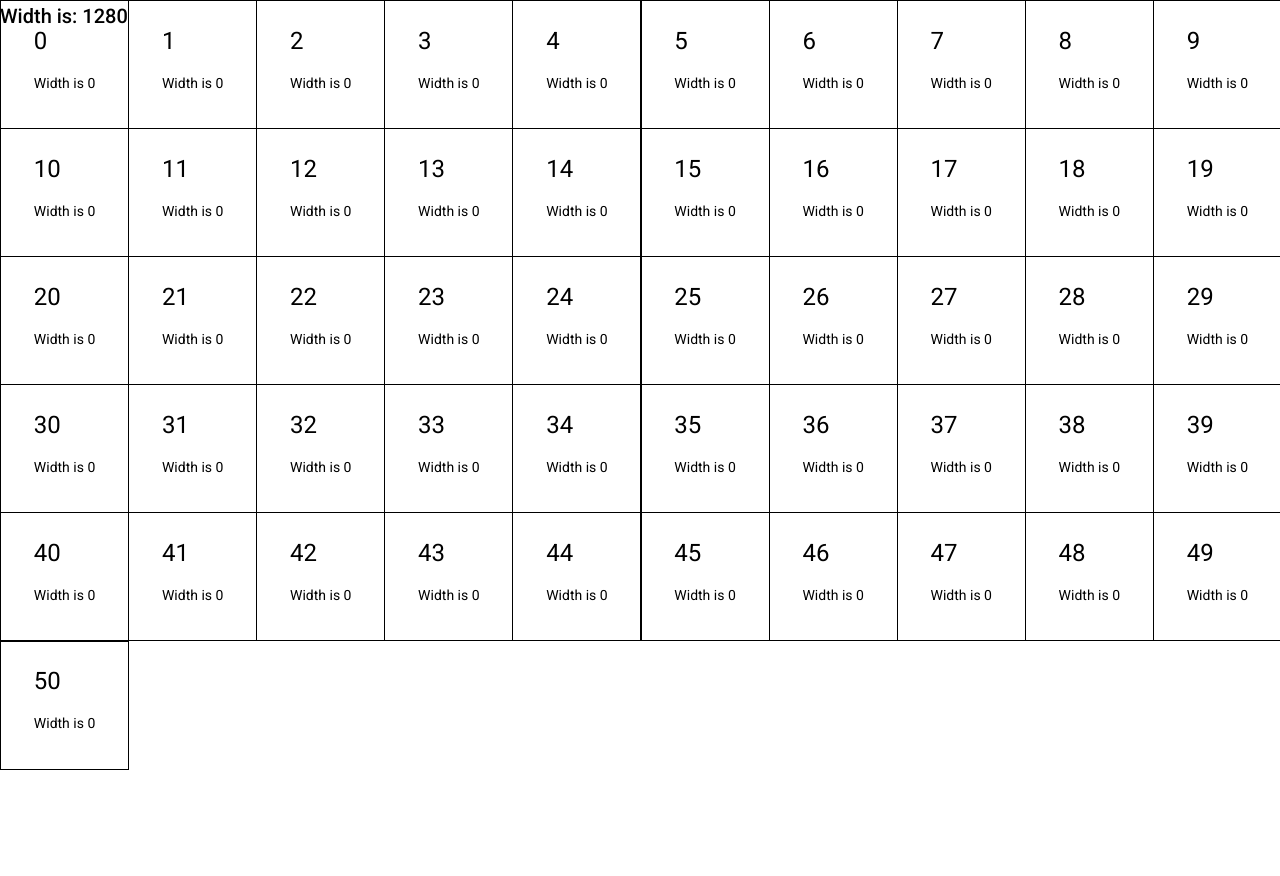
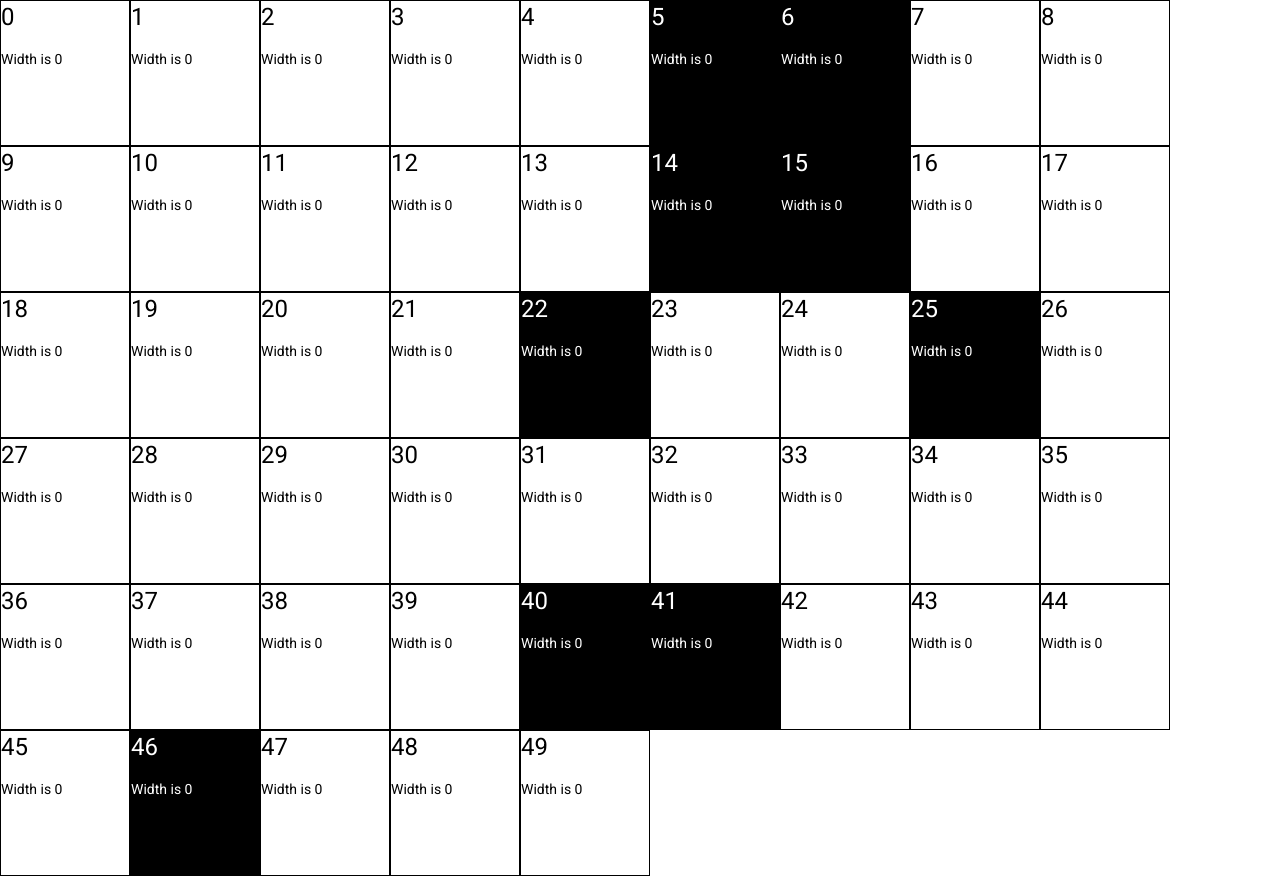
Before and after one commit to nhleto/Angular-CV-Maker, an Angular app: page / in a window 1280 px wide. Before the commit the page ends 816 px from the top, so only its background shows below. Built offline with nearby package versions, Linux system fonts and the light colour scheme.

Commit message:
tile layout

```diff
--- a/src/app/grid/grid.component.html
+++ b/src/app/grid/grid.component.html
@@ -1,9 +1,12 @@
-<mat-grid-list class="grid" cols="10">
-  <mat-grid-tile
-    *ngFor="let index of Tiles"
-    class="tile"
-    id="tile">
-    <app-tile [Index]="index"></app-tile>
-  </mat-grid-tile>
-  <h2>Width is: {{width}}</h2>
-</mat-grid-list>
+<div class="container">
+  <div *ngFor="let index of Tiles"
+       [ngClass]="{'chosen': chosenTiles.includes(index)}"
+       class="square"
+       id="tile"
+    >
+    <app-tile
+      [chosen]="chosenTiles.includes(index)"
+      [index]="index"
+    ></app-tile>
+  </div>
+</div>
--- a/src/app/grid/grid.component.scss
+++ b/src/app/grid/grid.component.scss
@@ -1,3 +1,24 @@
-#tile{
+.square {
+  float: left;
+  position: relative;
+  width: 10%;
+  padding-bottom: 5%; /* = width for a 1:1 aspect ratio */
+  overflow: hidden;
   border: 1px solid black;
 }
+
+.content {
+  position: absolute;
+  height: 80%; /* = 100% - 2*10% padding */
+  width: 90%; /* = 100% - 2*5% padding */
+  padding: 10% 5%;
+}
+
+.flex{
+  display: flex;
+}
+
+.chosen{
+  background-color: black;
+  color: white;
+}
--- a/src/app/grid/grid.component.ts
+++ b/src/app/grid/grid.component.ts
@@ -8,11 +8,12 @@ import {WindowService} from "../Services/window.service";
   styleUrls: ['./grid.component.scss']
 })
 export class GridComponent implements OnInit, OnDestroy {
-  Tiles: number[] = [...Array(51).keys()];
+  Tiles: number[] = [...Array(50).keys()];
   resizeSubscription$!: Subscription
   width = window.innerWidth;
   height = window.innerHeight;
-  chosenTiles:string[] = []
+  chosenTiles:number[] = []
+  indicator = true;
   constructor(private windowResize: WindowService) { }
 
   ngOnInit(){
@@ -28,14 +29,14 @@ export class GridComponent implements OnInit, OnDestroy {
 
   randomNumber() {
     const choose = [...Array(9)].map((_, i) => {
-      let x = (Math.floor(Math.random() * this.Tiles.length)).toString()
-      this.chosenTiles.push(this.#recur(x, this.chosenTiles))
+      let x = Math.floor(Math.random() * this.Tiles.length)
+      this.chosenTiles.push(<number>this.#recur(x, this.chosenTiles))
     })
     console.log(this.chosenTiles)
   }
 
-  #recur = (index: string, tilesArray: string[]) => {
-    return !tilesArray.includes(index) ? index : (Math.floor(Math.random() * this.Tiles.length)).toString();
+  #recur = (index: number, tilesArray: number[]) => {
+    return !tilesArray.includes(index) ? index : Math.floor(Math.random() * this.Tiles.length);
   }
 
   ngOnDestroy() {
--- a/src/app/tile/tile.component.ts
+++ b/src/app/tile/tile.component.ts
@@ -9,7 +9,8 @@ import {ITile} from "../Models/ITile";
   styleUrls: ['./tile.component.scss']
 })
 export class TileComponent implements OnInit, OnDestroy, ITile {
-  @Input() Index!: number;
+  @Input() index!: number;
+  @Input() chosen!: boolean;
   width = 0
   height = 0
   resizeSubscription$!: Subscription
@@ -20,7 +21,7 @@ export class TileComponent implements OnInit, OnDestroy, ITile {
   }
 
   ngOnInit(): void {
-    this.text = this.Index.toString()
+    this.text = this.index.toString()
   }
 
   ngOnDestroy() {
```
